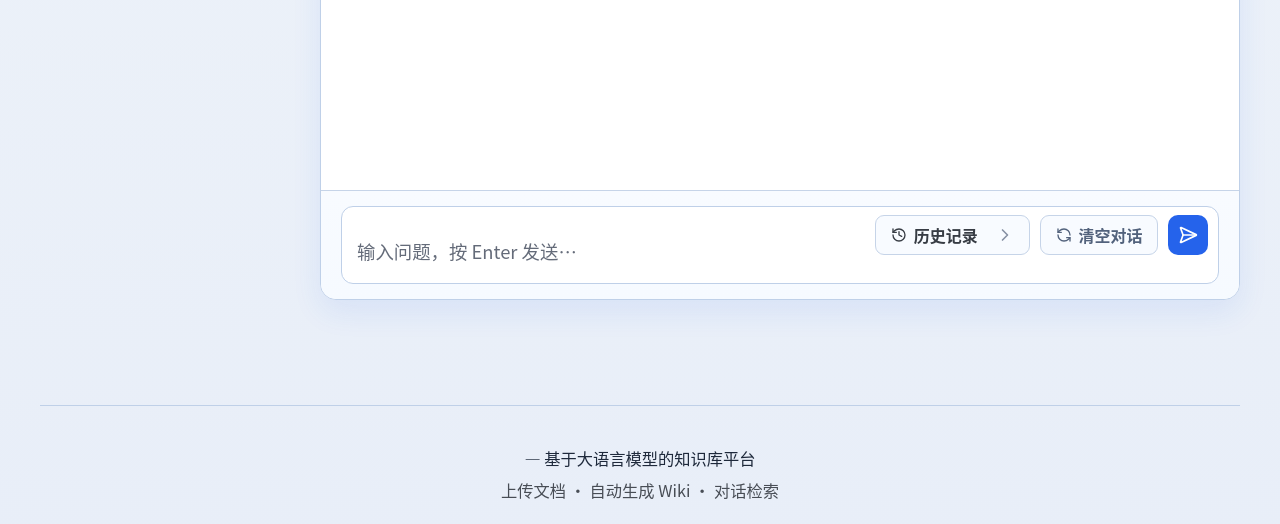
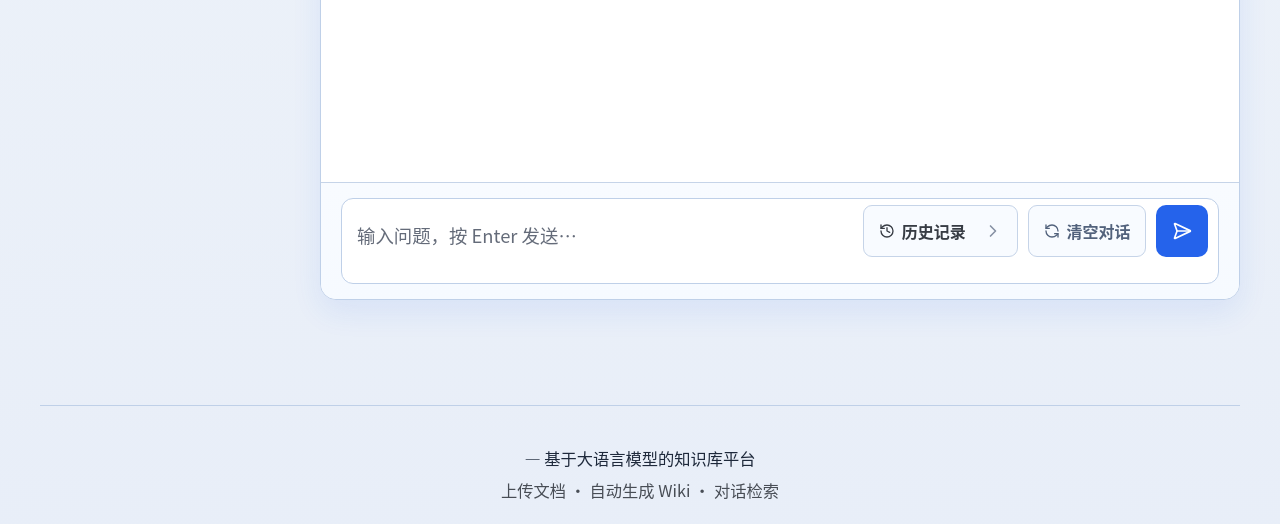
Before and after one commit to brianxiadong/open-llm-wiki, a Python web app: template templates/repo/dashboard.html in a window 1280 px wide. Shown: the part 505-1029 px from the top of the page. Run offline with Jinja, Linux system fonts and the light colour scheme; the template is opened without the code that fills it, so the values that code supplies are empty.

Commit message:
拉伸聊天输入区操作按钮高度

```diff
--- a/static/css/chat.css
+++ b/static/css/chat.css
@@ -466,10 +466,10 @@
 }
 .chat-input-form { margin: 0; }
 .chat-input-row {
-  --chat-control-height: 40px;
-  display: flex; gap: 0.5rem; align-items: flex-end;
+  --chat-control-height: 52px;
+  display: flex; gap: 0.5rem; align-items: stretch;
   background: #ffffff; border: 1px solid var(--border-strong);
-  border-radius: 12px; padding: 0.4rem 0.5rem 0.4rem 0.75rem;
+  border-radius: 12px; padding: 0.3rem 0.5rem 0.3rem 0.75rem;
   transition: border-color var(--transition);
   box-shadow: inset 0 1px 0 rgba(255, 255, 255, 0.72);
 }
@@ -478,14 +478,16 @@
 }
 .chat-input-row textarea {
   flex: 1; border: none !important; background: transparent !important;
-  box-shadow: none !important; resize: none; padding: 0.5rem 0;
+  box-shadow: none !important; resize: none; padding: 0.85rem 0;
   font-size: 0.92rem; line-height: 1.5; margin: 0;
   min-height: var(--chat-control-height); max-height: 160px;
+  align-self: stretch;
   outline: none !important;
 }
 .chat-input-row #chat-submit {
-  width: var(--chat-control-height); height: var(--chat-control-height);
-  align-self: center;
+  width: var(--chat-control-height);
+  min-height: var(--chat-control-height);
+  height: auto;
   border-radius: 10px; border: none;
   background: var(--brand); color: #fff;
   display: flex; align-items: center; justify-content: center;
@@ -519,7 +521,7 @@
   }
 }
 
-.chat-history-btn { position: relative; display: inline-flex; align-items: center; }
+.chat-history-btn { position: relative; display: inline-flex; align-items: stretch; }
 .chat-history-btn summary { list-style: none; }
 .chat-history-btn summary::-webkit-details-marker { display: none; }
 .chat-history-btn > ul { position: absolute; bottom: 100%; right: 0; background: #ffffff; border: 1px solid var(--border-strong); border-radius: 6px; padding: 0.25rem 0; box-shadow: var(--shadow-md); z-index: 100; list-style: none; margin: 0; }
@@ -529,8 +531,9 @@
   align-items: center;
   justify-content: center;
   gap: 0.35rem;
-  height: var(--chat-control-height, 40px);
-  align-self: center;
+  min-height: var(--chat-control-height, 52px);
+  height: auto;
+  align-self: stretch;
   padding: 0 0.72rem;
   border-radius: 9px;
   border: 1px solid var(--border);
@@ -542,9 +545,7 @@
   font-weight: 600;
   transition: border-color var(--transition), color var(--transition), background var(--transition);
 }
-.chat-history-btn {
-  align-self: center;
-}
+.chat-history-btn { align-self: stretch; }
 .chat-utility-btn:hover {
   border-color: var(--brand-light);
   color: var(--brand);
@@ -560,6 +561,7 @@
 }
 .chat-history-btn summary.chat-utility-btn {
   display: inline-flex;
+  min-height: var(--chat-control-height, 52px);
   margin: 0;
 }
 
```
Also changed, not shown: docs/design.md (+1 -1 lines).
